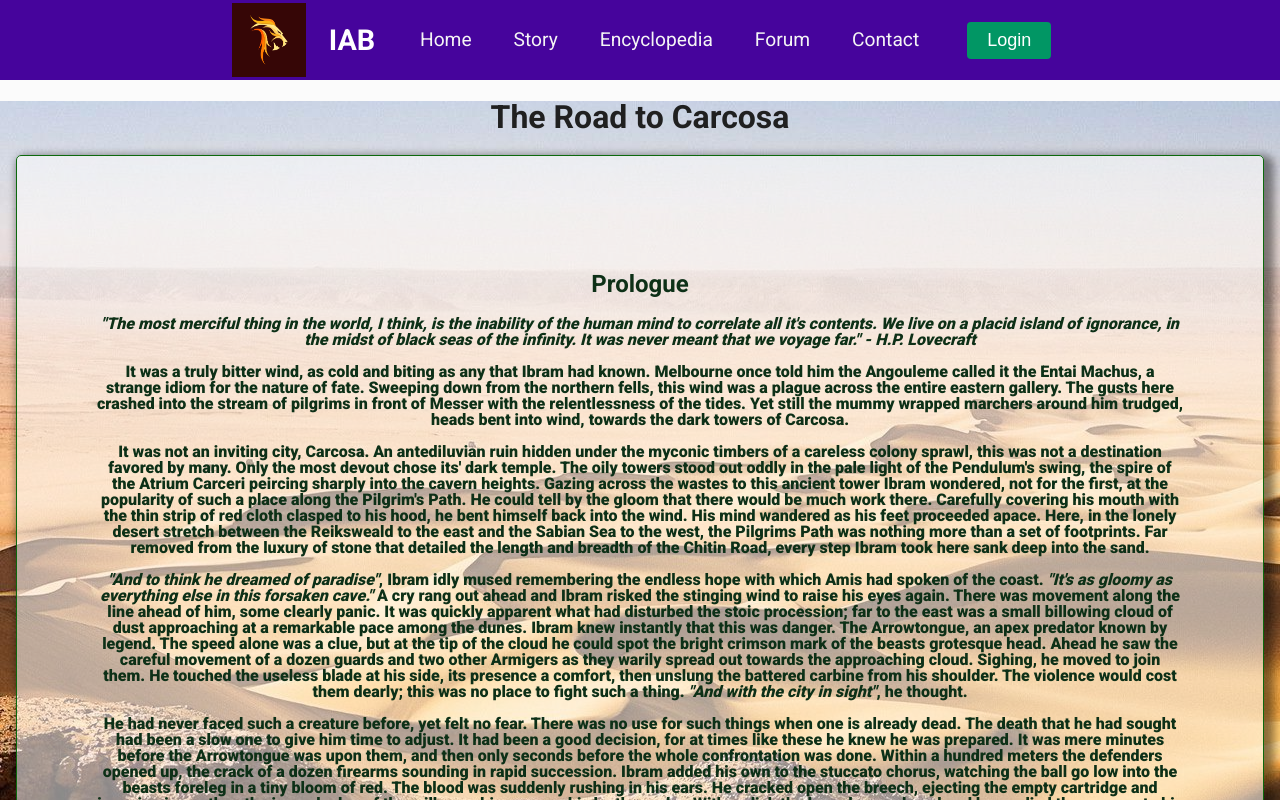
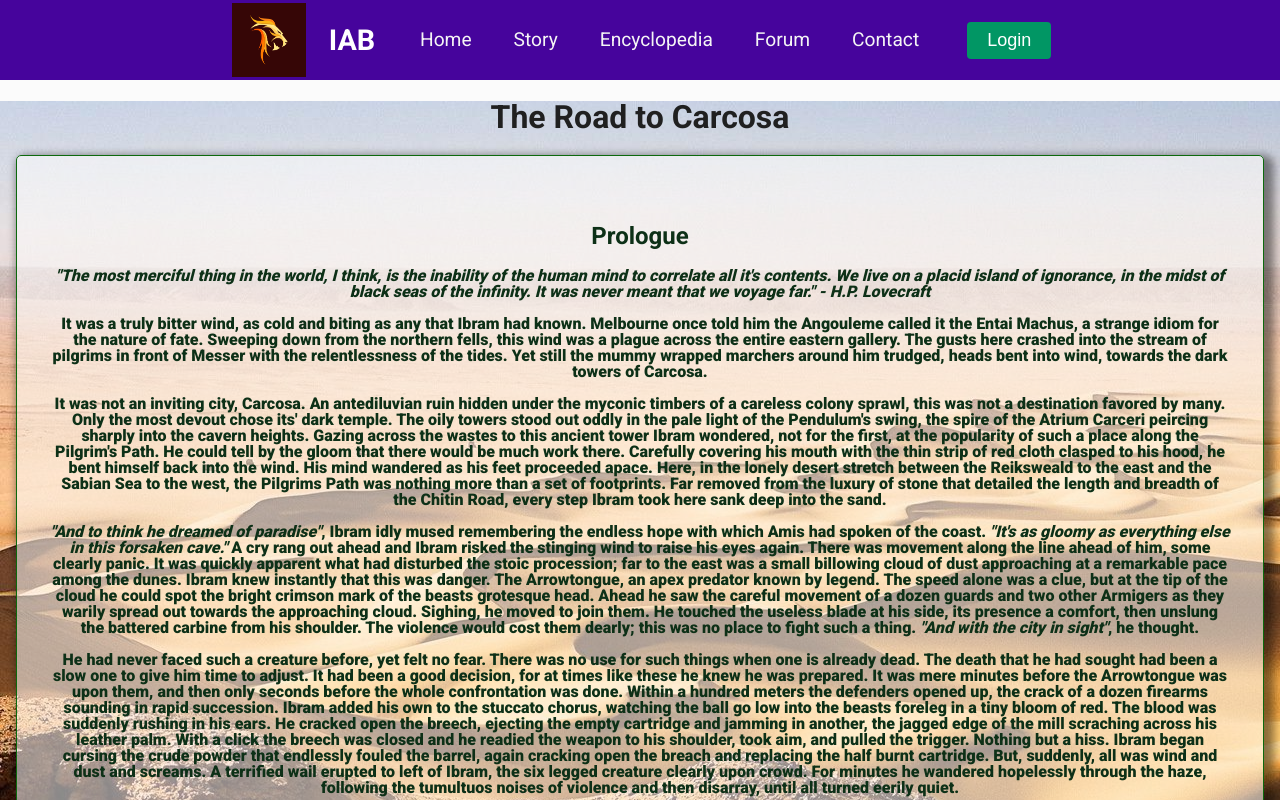
Before and after one commit to WiseFool92/Avernus, a React (Create React App) app: page /storyboard in a window 1280 px wide. Shown: the top 800 px of the page. Built offline with nearby package versions, Linux system fonts and the light colour scheme.

Commit message:
Continued CSS

```diff
--- a/src/components/StoryBoard.jsx
+++ b/src/components/StoryBoard.jsx
@@ -7,20 +7,10 @@ import IbramM from './Img/IbramM.jpg';
 
 function StoryBoard(){
   const cardStyle = {
-    // width: '95vw',
     marginLeft: '1.25vw',
     marginRight: '1.25vw',
-    padding: '5rem',
+    padding: '2rem',
     fontWeight: 'normal',
-    // display: 'flex',
-    // justifyContent: 'space-around',
-    // backgroundColor: 'black',
-    // fontSize: '30px',
-    // color: 'crimson',
-    // width: '100vh',
-    // borderBottom: '.2rem solid black',
-    // margin: '.1rem',
-    // padding: '1rem'
   }
 
   const focusStyle = {
```
